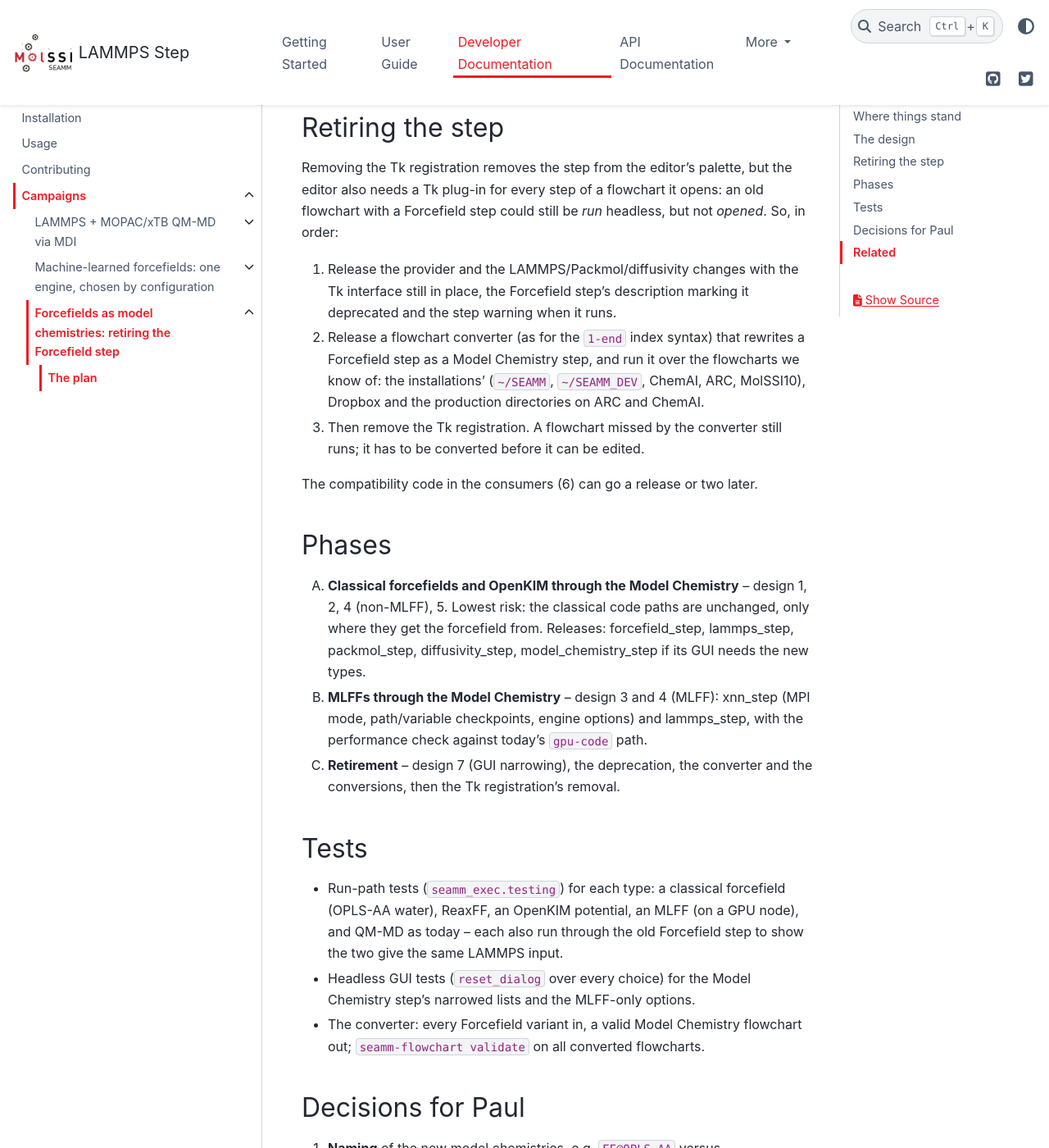
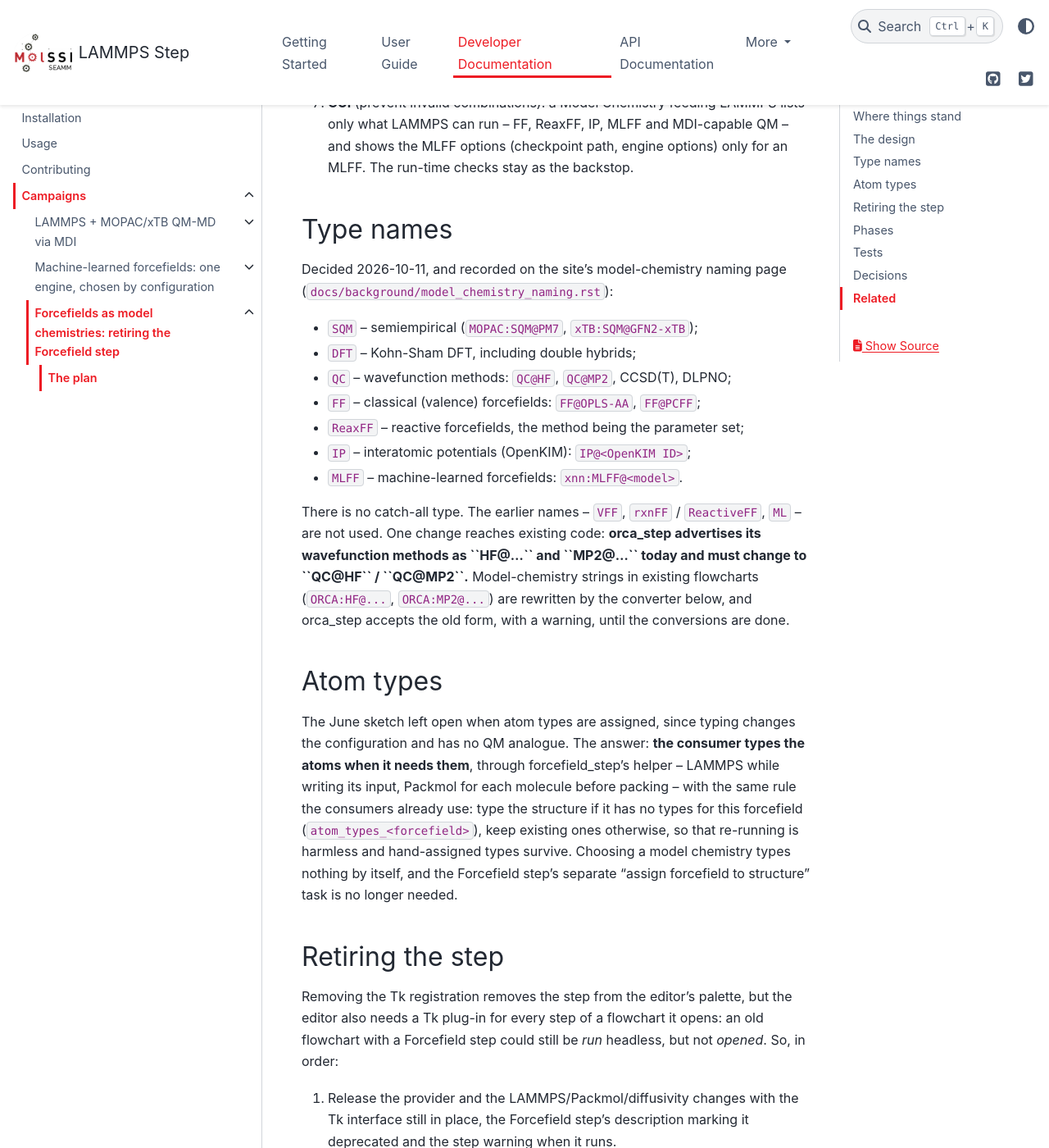
Before and after one commit to molssi-seamm/lammps_step, a Sphinx documentation site: the page built from docs/developer_guide/campaigns/2026-10-11/NOTES_A_plan.rst, in a window 1280 px wide and 1400 px high, scrolled down 2228 px. Shown: the whole window at 82% size. Built offline with Sphinx 7.4.7 and the PyData theme 0.15.4, drawn with Linux system fonts in a browser that asks for light colours; pages that are not in the unit, such as notebooks, are missing from menus; some of the changed text lies outside the part shown.

Commit message:
Campaign notes: naming and MLFF launch decided; type names, atom typing, QC for ORCA
Co-Authored-By: Claude Opus 5.5 <noreply@anthropic.com>

```diff
--- a/docs/developer_guide/campaigns/2026-10-11/NOTES_A_plan.rst
+++ b/docs/developer_guide/campaigns/2026-10-11/NOTES_A_plan.rst
@@ -1,7 +1,12 @@
 The plan
 ========
 
-Status: **proposed** (2026-10-11). Nothing is implemented yet.
+Status: **agreed** (2026-10-11): naming and the MLFF launch decided (see
+*Decisions*). Nothing is implemented yet.
+
+This builds on the June sketch, *Phase D -- Forcefield handling folded into
+Model Chemistry* (``molssi-seamm.github.io``, campaign ``2026-06-22``,
+``NOTES_D``), which it supersedes.
 
 Where things stand
 ------------------
@@ -38,10 +43,10 @@ The design
 1. **Classical forcefields become model chemistries, offered by
    forcefield_step.** It advertises one model chemistry per forcefield in each
    ``.frc`` file it can find -- the package's and the local and personal ones --
-   e.g. ``FF@OPLS-AA``, ``FF@PCFF``, ``ReaxFF@<file>`` (naming to be decided,
-   below). It also provides the helpers the consumers need: build the
-   ``seamm_ff_util`` forcefield for a model chemistry, and assign its atom
-   types to a configuration.
+   e.g. ``FF@OPLS-AA``, ``FF@PCFF``, ``ReaxFF@<parameter set>``. It also
+   provides the helpers the consumers need: build the ``seamm_ff_util``
+   forcefield for a model chemistry, and assign its atom types to a
+   configuration (see *Atom types*).
 
    forcefield_step stays a package **that must be installed** wherever LAMMPS
    or Packmol is: ``lammps_step`` and ``packmol_step`` require it. Like
@@ -69,9 +74,9 @@ The design
      ``--dispersion "{regime: large}"``, ``--eeq-reuse``), which must never be
      global in ``gpu-code``.
 
-   The MPI pair stays the launch for MLFFs (today's fast path: 88 ms/step for
-   1,554 atoms on an A100); QM-MD keeps MDI over TCP. A performance check
-   confirms the new path matches the old.
+   **Decided:** the MPI pair stays the launch for MLFFs (today's fast path:
+   88 ms/step for 1,554 atoms on an A100); QM-MD keeps MDI over TCP. A
+   performance check confirms the new path matches the old.
 
 4. **LAMMPS takes its path from the model chemistry's type:** FF and ReaxFF
    as today (CPU, or Kokkos through ``gpu-cmd-args``); IP through
@@ -90,6 +95,41 @@ The design
    and shows the MLFF options (checkpoint path, engine options) only for an
    MLFF. The run-time checks stay as the backstop.
 
+Type names
+----------
+
+Decided 2026-10-11, and recorded on the site's model-chemistry naming page
+(``docs/background/model_chemistry_naming.rst``):
+
+* ``SQM`` -- semiempirical (``MOPAC:SQM@PM7``, ``xTB:SQM@GFN2-xTB``);
+* ``DFT`` -- Kohn-Sham DFT, including double hybrids;
+* ``QC`` -- wavefunction methods: ``QC@HF``, ``QC@MP2``, CCSD(T), DLPNO;
+* ``FF`` -- classical (valence) forcefields: ``FF@OPLS-AA``, ``FF@PCFF``;
+* ``ReaxFF`` -- reactive forcefields, the method being the parameter set;
+* ``IP`` -- interatomic potentials (OpenKIM): ``IP@<OpenKIM ID>``;
+* ``MLFF`` -- machine-learned forcefields: ``xnn:MLFF@<model>``.
+
+There is no catch-all type. The earlier names -- ``VFF``, ``rxnFF`` /
+``ReactiveFF``, ``ML`` -- are not used. One change reaches existing code:
+**orca_step advertises its wavefunction methods as ``HF@...`` and ``MP2@...``
+today and must change to ``QC@HF`` / ``QC@MP2``.** Model-chemistry strings in
+existing flowcharts (``ORCA:HF@...``, ``ORCA:MP2@...``) are rewritten by the
+converter below, and orca_step accepts the old form, with a warning, until the
+conversions are done.
+
+Atom types
+----------
+
+The June sketch left open when atom types are assigned, since typing changes the
+configuration and has no QM analogue. The answer: **the consumer types the
+atoms when it needs them**, through forcefield_step's helper -- LAMMPS while
+writing its input, Packmol for each molecule before packing -- with the same
+rule the consumers already use: type the structure if it has no types for this
+forcefield (``atom_types_<forcefield>``), keep existing ones otherwise, so that
+re-running is harmless and hand-assigned types survive. Choosing a model
+chemistry types nothing by itself, and the Forcefield step's separate "assign
+forcefield to structure" task is no longer needed.
+
 Retiring the step
 -----------------
 
@@ -102,7 +142,8 @@ old flowchart with a Forcefield step could still be *run* headless, but not
    interface still in place, the Forcefield step's description marking it
    deprecated and the step warning when it runs.
 2. Release a flowchart converter (as for the ``1-end`` index syntax) that
-   rewrites a Forcefield step as a Model Chemistry step, and run it over the
+   rewrites a Forcefield step as a Model Chemistry step, and ``HF@`` /
+   ``MP2@`` model chemistries as ``QC@HF`` / ``QC@MP2``, and run it over the
    flowcharts we know of: the installations' (``~/SEAMM``, ``~/SEAMM_DEV``,
    ChemAI, ARC, MolSSI10), Dropbox and the production directories on ARC and
    ChemAI.
@@ -137,15 +178,21 @@ Tests
 * The converter: every Forcefield variant in, a valid Model Chemistry
   flowchart out; ``seamm-flowchart validate`` on all converted flowcharts.
 
-Decisions for Paul
-------------------
+Decisions
+---------
 
-1. **Naming** of the new model chemistries, e.g. ``FF@OPLS-AA`` versus
-   ``forcefield:FF@oplsaa.frc/oplsaa+`` -- settle before anything is released.
-2. **The MLFF launch:** the MPI pair through ``mdi_bind.sh`` (recommended) or
-   MDI over TCP like QM-MD.
-3. **When the Tk registration goes**, i.e. how long after the converter.
-4. **When the compatibility code goes.**
+Made by Paul on 2026-10-11:
+
+1. **Naming:** ``FF@OPLS-AA`` style, and the type vocabulary above (``ReaxFF``,
+   ``MLFF``, ``QC``).
+2. **The MLFF launch:** the MPI pair through ``mdi_bind.sh``.
+3. **The provider:** forcefield_step, installed and headless-only like
+   ``xnn_step``, its Tk registration removed after the conversions.
+
+Still open:
+
+4. **When the Tk registration goes**, i.e. how long after the converter.
+5. **When the compatibility code goes.**
 
 Related
 -------
```
